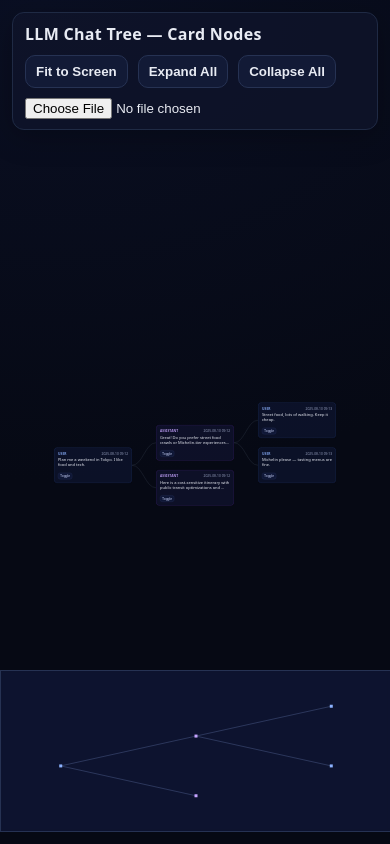
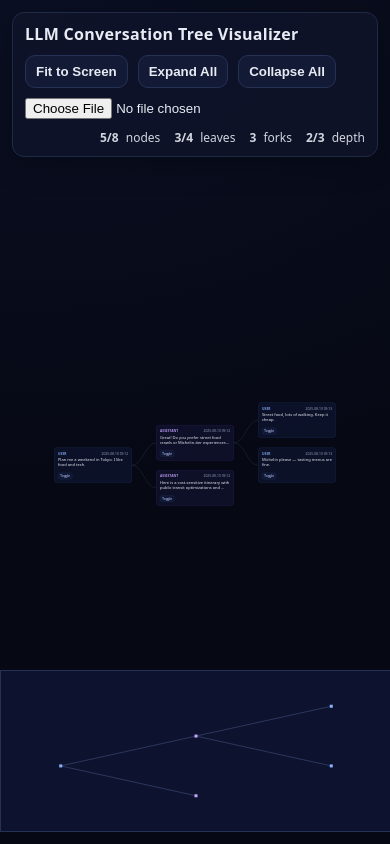
Before and after one commit to ganyuke/conversation-tree-visualizer, a plain HTML site: page index.html in a window 390 px wide. Drawn offline with nearby package versions, Linux system fonts and the light colour scheme.

Commit message:
feat: add stats

```diff
--- a/common.css
+++ b/common.css
@@ -201,3 +201,31 @@
     stroke-width: 1.5;
     vector-effect: non-scaling-stroke;
 }
+
+header {
+    display: flex;
+    align-items: center;
+    gap: 10px;
+}
+
+.header-spacer {
+    flex: 1 1 auto;
+}
+
+/* pushes stats to the right */
+.header-stats {
+    margin-left: auto;
+    display: flex;
+    gap: 14px;
+    align-items: baseline;
+    font-size: 12px;
+    opacity: 0.9;
+    white-space: nowrap;
+    flex-wrap: wrap;
+}
+
+.header-stats b {
+    font-variant-numeric: tabular-nums;
+    font-weight: 700;
+    margin-right: 4px;
+}
--- a/index.html
+++ b/index.html
@@ -4,63 +4,32 @@
 <head>
   <meta charset="UTF-8" />
   <meta name="viewport" content="width=device-width, initial-scale=1" />
-  <title>LLM Chat Tree — Card Nodes (D3.js)</title>
-  <script src="https://d3js.org/d3.v7.min.js"></script>
+  <title>LLM Conversation Tree Visualizer</title>
   <link rel="stylesheet" type="text/css" href="./common.css">
 </head>
 
 <body>
-  <!--
-    HOW TO USE
-    1) Save this file and open it in a browser.
-    2) Replace the `data` constant below with your own conversation tree.
-       Structure: { speaker: 'user' | 'assistant', text: '...', timestamp?: '...', children?: [ ... ] }
-    3) Click any card to expand/collapse that branch. Use the buttons to Fit, Expand All, Collapse All.
-
-    TIP: If you want deeper customization or React, port this to react-d3-tree and replace nodeRenderer.
-  -->
-
   <header>
-    <div class="title">LLM Chat Tree — Card Nodes</div>
+    <div class="title">LLM Conversation Tree Visualizer</div>
     <button id="fit">Fit to Screen</button>
     <button id="expand">Expand All</button>
     <button id="collapse">Collapse All</button>
     <input id="convfile" type="file" accept=".json" />
+    <div class="header-spacer"></div>
+    <div id="header-stats" class="header-stats" aria-live="polite">
+      <span title="Visible / Total nodes"><b id="stat-nodes">0/0</b> nodes</span>
+      <span title="Visible / Total leaves"><b id="stat-leaves">0/0</b> leaves</span>
+      <span title="Forking nodes (degree > 1)"><b id="stat-forks">0</b> forks</span>
+      <span title="Visible / All max depth"><b id="stat-depth">0/0</b> depth</span>
+    </div>
   </header>
   <div id="minimap"></div>
 
   <div id="chart"></div>
   <script src="./d3.js"></script>
-  <script>
-    const NODE_W = 260;   // card width in px (keep in sync with CSS)
-    const NODE_H = 120;   // virtual height used for layout spacing
-    const NODE_H_GAP = 30; // extra space between siblings
-    const H_GAP = 80;    // horizontal gap between columns
-    const V_GAP = 36;    // vertical gap within column (link curvature)
-
-    const chartEl = document.getElementById('chart');
-    const width = chartEl.clientWidth || window.innerWidth;
-    const height = chartEl.clientHeight || (window.innerHeight - 64);
-
-    const svg = d3.select('#chart').append('svg')
-      .attr('width', width)
-      .attr('height', height)
-      .attr('viewBox', [0, 0, width, height])
-      .style('display', 'block');
-
-    const g = svg.append('g'); // zoom/pan container
-
-    const zoom = d3.zoom()
-      .scaleExtent([0.3, 2.5])
-      .on('zoom.main', (event) => {
-        g.attr('transform', event.transform);
-        minimap.syncViewbox(); // keep minimap viewport in sync
-      });
-
-    svg.call(zoom);
-
-  </script>
+  <script src="./setup.js"></script>
   <script src="./minimap.js"></script>
+  <script src="./stats.js"></script>
   <script src="./tree.js"></script>
   <script src="./importer.js"></script>
 </body>
--- a/minimap.js
+++ b/minimap.js
@@ -1,15 +1,3 @@
-/** Compute layout extents from node positions (x = vertical, y = horizontal) */
-function layoutExtents() {
-    const nodes = root.descendants();
-    const minX = d3.min(nodes, d => d.x - NODE_H / 2);
-    const maxX = d3.max(nodes, d => d.x + NODE_H / 2);
-    const minY = d3.min(nodes, d => d.y - NODE_W / 2);
-    const maxY = d3.max(nodes, d => d.y + NODE_W / 2);
-    let w = (maxY - minY) || NODE_W;
-    let h = (maxX - minX) || NODE_H;
-    return { minX, maxX, minY, maxY, w, h };
-}
-
 /** Minimap module */
 function createMinimap({
     container = '#minimap',
@@ -135,11 +123,4 @@ function createMinimap({
 // ==== Instantiate the minimap and hook lifecycle points ====
 const minimap = createMinimap({ container: '#minimap', height: 160, pad: 8, svg, g, zoom });
 
-// After any update(root) / expand / collapse / fitToScreen:
-setTimeout(() => minimap.rebuild(), 420);
-
-// Keep it responsive:
-window.addEventListener('resize', () => {
-    // (your existing main SVG resize code here)
-    minimap.resize();
-});
+subscribeToResize(minimap.resize)
--- /dev/null
+++ b/setup.js
@@ -0,0 +1,127 @@
+/** CONFIG */
+const NODE_W = 260;   // card width in px (keep in sync with CSS)
+const NODE_H = 120;   // virtual height used for layout spacing
+const NODE_H_GAP = 30; // extra space between siblings
+const H_GAP = 80;    // horizontal gap between columns
+const V_GAP = 36;    // vertical gap within column (link curvature)
+
+/** SAMPLE DATA */
+const data = {
+    speaker: 'user',
+    text: 'Plan me a weekend in Tokyo. I like food and tech.',
+    timestamp: '2025-08-10 09:12',
+    children: [
+        {
+            speaker: 'assistant',
+            text: 'Great! Do you prefer street food crawls or Michelin-tier experiences? I can also weave in Akihabara and TeamLab.',
+            timestamp: '2025-08-10 09:12',
+            children: [
+                {
+                    speaker: 'user',
+                    text: 'Street food, lots of walking. Keep it cheap.',
+                    timestamp: '2025-08-10 09:13',
+                    children: [
+                        {
+                            speaker: 'assistant',
+                            text: 'Copy! Here are three sample routes for day 1 with yakitori alleys, ramen counters, and a retro arcade stop.',
+                            timestamp: '2025-08-10 09:13'
+                        },
+                        {
+                            speaker: 'assistant',
+                            text: 'Alt plan: Tsukiji outer market early, Asakusa snack crawl, Ueno park stroll, and Akihabara retro. (Click to expand for details...)',
+                            timestamp: '2025-08-10 09:14'
+                        }
+                    ]
+                },
+                {
+                    speaker: 'user',
+                    text: 'Michelin please — tasting menus are fine.',
+                    timestamp: '2025-08-10 09:13',
+                    children: [
+                        {
+                            speaker: 'assistant',
+                            text: 'Understood. I can propose 2× tasting menus and a coffee omakase, with exhibit/bookstore stops between.',
+                            timestamp: '2025-08-10 09:14'
+                        }
+                    ]
+                }
+            ]
+        },
+        {
+            speaker: 'assistant',
+            text: 'Here is a cost-sensitive itinerary with public transit optimizations and some gadget stops.',
+            timestamp: '2025-08-10 09:12'
+        }
+    ]
+};
+
+/** UTILS */
+/** Compute layout extents from node positions (x = vertical, y = horizontal) */
+function layoutExtents() {
+    const nodes = root.descendants();
+    const minX = d3.min(nodes, d => d.x - NODE_H / 2);
+    const maxX = d3.max(nodes, d => d.x + NODE_H / 2);
+    const minY = d3.min(nodes, d => d.y - NODE_W / 2);
+    const maxY = d3.max(nodes, d => d.y + NODE_W / 2);
+    let w = (maxY - minY) || NODE_W;
+    let h = (maxX - minX) || NODE_H;
+    return { minX, maxX, minY, maxY, w, h };
+}
+
+// Collapse helper: collapse all children recursively
+function collapse(d) {
+    if (d.children) {
+        d._children = d.children;
+        d._children.forEach(collapse);
+        d.children = null;
+    }
+}
+
+/** SETUP */
+const chartEl = document.getElementById('chart');
+const width = chartEl.clientWidth || window.innerWidth;
+const height = chartEl.clientHeight || (window.innerHeight - 64);
+
+const svg = d3.select('#chart').append('svg')
+    .attr('width', width)
+    .attr('height', height)
+    .attr('viewBox', [0, 0, width, height])
+    .style('display', 'block');
+
+const g = svg.append('g'); // zoom/pan container
+
+const zoom = d3.zoom()
+    .scaleExtent([0.3, 2.5])
+    .on('zoom.main', (event) => {
+        g.attr('transform', event.transform);
+        minimap.syncViewbox(); // keep minimap viewport in sync
+    });
+
+svg.call(zoom);
+
+let root;
+
+function buildRoot(data) {
+    const root = d3.hierarchy(data);
+    // Start with first level expanded for a nice initial view
+    root.x0 = height / 2;
+    root.y0 = 40;
+    root.each(d => { d.id = crypto.randomUUID ? crypto.randomUUID() : Math.random().toString(36).slice(2) });
+    root.children && root.children.forEach(c => {
+        // keep first child expanded, collapse deeper levels by default
+        c.children && c.children.forEach(grand => grand && collapse(grand));
+    });
+    return root;
+}
+
+const resizeSubscribers = [];
+
+function subscribeToResize(func) {
+    resizeSubscribers.push(func);
+}
+
+window.addEventListener('resize', () => {
+    for (const func of resizeSubscribers) {
+        func();
+    }
+});
--- /dev/null
+++ b/stats.js
@@ -0,0 +1,53 @@
+const updateStats = (() => {
+    function countAllNodes(d) {
+        let n = 1;
+        (d.children || []).forEach(c => n += countAllNodes(c));
+        (d._children || []).forEach(c => n += countAllNodes(c));
+        return n;
+    }
+
+    function countAllLeaves(d) {
+        const kids = (d.children || []).concat(d._children || []);
+        if (kids.length === 0) return 1;
+        return kids.reduce((acc, c) => acc + countAllLeaves(c), 0);
+    }
+
+    function maxDepthAll(d) {
+        const kids = (d.children || []).concat(d._children || []);
+        if (kids.length === 0) return 0;
+        return 1 + Math.max(...kids.map(maxDepthAll));
+    }
+
+    function countForksAll(d) {
+        const deg = (d.children?.length || 0) + (d._children?.length || 0);
+        const here = deg > 1 ? 1 : 0;
+        let sum = here;
+        (d.children || []).forEach(c => sum += countForksAll(c));
+        (d._children || []).forEach(c => sum += countForksAll(c));
+        return sum;
+    }
+
+    function computeStats(root) {
+        // Visible = nodes currently in the laid-out hierarchy (children only)
+        const visibleNodes = root.descendants();
+        const visibleLeaves = visibleNodes.filter(n => !n.children).length;
+        const depthVisible = visibleNodes.length ? d3.max(visibleNodes, n => n.depth) : 0;
+
+        // Totals include collapsed nodes (_children)
+        const totalNodes = countAllNodes(root);
+        const totalLeaves = countAllLeaves(root);
+        const depthAll = maxDepthAll(root);
+        const forks = countForksAll(root);
+
+        return { visibleNodes: visibleNodes.length, visibleLeaves, totalNodes, totalLeaves, depthVisible, depthAll, forks };
+    }
+
+    return function updateStats(root) {
+        const s = computeStats(root);
+        const set = (id, val) => { const el = document.getElementById(id); if (el) el.textContent = val; };
+        set('stat-nodes', `${s.visibleNodes}/${s.totalNodes}`);
+        set('stat-leaves', `${s.visibleLeaves}/${s.totalLeaves}`);
+        set('stat-forks', `${s.forks}`);
+        set('stat-depth', `${s.depthVisible}/${s.depthAll}`);
+    };
+})();
--- a/tree.js
+++ b/tree.js
@@ -1,93 +1,16 @@
-// ======== SAMPLE DATA (Replace with your own) ========
-const data = {
-    speaker: 'user',
-    text: 'Plan me a weekend in Tokyo. I like food and tech.',
-    timestamp: '2025-08-10 09:12',
-    children: [
-        {
-            speaker: 'assistant',
-            text: 'Great! Do you prefer street food crawls or Michelin-tier experiences? I can also weave in Akihabara and TeamLab.',
-            timestamp: '2025-08-10 09:12',
-            children: [
-                {
-                    speaker: 'user',
-                    text: 'Street food, lots of walking. Keep it cheap.',
-                    timestamp: '2025-08-10 09:13',
-                    children: [
-                        {
-                            speaker: 'assistant',
-                            text: 'Copy! Here are three sample routes for day 1 with yakitori alleys, ramen counters, and a retro arcade stop.',
-                            timestamp: '2025-08-10 09:13'
-                        },
-                        {
-                            speaker: 'assistant',
-                            text: 'Alt plan: Tsukiji outer market early, Asakusa snack crawl, Ueno park stroll, and Akihabara retro. (Click to expand for details...)',
-                            timestamp: '2025-08-10 09:14'
-                        }
-                    ]
-                },
-                {
-                    speaker: 'user',
-                    text: 'Michelin please — tasting menus are fine.',
-                    timestamp: '2025-08-10 09:13',
-                    children: [
-                        {
-                            speaker: 'assistant',
-                            text: 'Understood. I can propose 2× tasting menus and a coffee omakase, with exhibit/bookstore stops between.',
-                            timestamp: '2025-08-10 09:14'
-                        }
-                    ]
-                }
-            ]
-        },
-        {
-            speaker: 'assistant',
-            text: 'Here is a cost-sensitive itinerary with public transit optimizations and some gadget stops.',
-            timestamp: '2025-08-10 09:12'
-        }
-    ]
-};
+const updateTree = (() => {
+    const tree = d3.tree().nodeSize([NODE_H + NODE_H_GAP, NODE_W + H_GAP]);
 
-// Collapse helper: collapse all children recursively
-function collapse(d) {
-    if (d.children) {
-        d._children = d.children;
-        d._children.forEach(collapse);
-        d.children = null;
-    }
+    function diagonal(s, d) {
+        // Smooth horizontal edge
+        const path = `M ${s.y + NODE_W / 2} ${s.x}
+                        C ${s.y + NODE_W / 2 + V_GAP} ${s.x},
+                        ${d.y - NODE_W / 2 - V_GAP} ${d.x},
+                        ${d.y - NODE_W / 2} ${d.x}`;
+        return path;
     }
 
-function buildRoot(data) {
-    const root = d3.hierarchy(data);
-    // Start with first level expanded for a nice initial view
-    root.x0 = height / 2;
-    root.y0 = 40;
-    root.each(d => { d.id = crypto.randomUUID ? crypto.randomUUID() : Math.random().toString(36).slice(2) });
-    root.children && root.children.forEach(c => {
-        // keep first child expanded, collapse deeper levels by default
-        c.children && c.children.forEach(grand => grand && collapse(grand));
-    });
-    return root;
-}
-
-const tree = d3.tree().nodeSize([NODE_H + NODE_H_GAP, NODE_W + H_GAP]);
-
-
-let root;
-
-function setRoot(data) {
-    root = buildRoot(data);
-    // First render
-    update(root);
-    // Slight delay to allow layout, then fit
-    setTimeout(() => {
-        fitToScreen(60);
-    }, 50);
-}
-
-setRoot(data);
-
-function update(source) {
+    return function update(source) {
         // Compute new tree layout
         const nodes = root.descendants();
         const links = root.links();
@@ -177,6 +100,7 @@ function update(source) {
             .attr('transform', d => `translate(${d.y},${d.x})`);
 
         // EXIT
+        // var isunused but the exit call is needed
         const nodeExit = node.exit().transition().duration(300)
             .attr('transform', d => `translate(${source.y},${source.x})`)
             .remove();
@@ -185,42 +109,9 @@ function update(source) {
         nodes.forEach(d => { d.x0 = d.x; d.y0 = d.y; });
 
         minimap.rebuild();
+        updateStats(root);
     }
-
-function diagonal(s, d) {
-    // Smooth horizontal edge
-    const path = `M ${s.y + NODE_W / 2} ${s.x}
-                    C ${s.y + NODE_W / 2 + V_GAP} ${s.x},
-                      ${d.y - NODE_W / 2 - V_GAP} ${d.x},
-                      ${d.y - NODE_W / 2} ${d.x}`;
-    return path;
-}
-
-// Buttons
-document.getElementById('fit').addEventListener('click', () => fitToScreen());
-document.getElementById('expand').addEventListener('click', () => {
-    root.each(d => { if (d._children) { d.children = d._children; d._children = null; } });
-    update(root);
-    setTimeout(() => fitToScreen(60), 410);
-});
-
-function layoutExtents() {
-    const nodes = root.descendants();
-    // account for the visual card footprint
-    const minX = d3.min(nodes, d => d.x - NODE_H / 2);
-    const maxX = d3.max(nodes, d => d.x + NODE_H / 2);
-    const minY = d3.min(nodes, d => d.y - NODE_W / 2);
-    const maxY = d3.max(nodes, d => d.y + NODE_W / 2);
-
-    let w = (maxY - minY);
-    let h = (maxX - minX);
-
-    // Guard against degenerate 0/NaN extents (e.g., only root visible)
-    if (!isFinite(w) || w < 1) w = NODE_W;
-    if (!isFinite(h) || h < 1) h = NODE_H;
-
-    return { minX, maxX, minY, maxY, w, h };
-}
+})();
 
 function fitToScreen(pad = 40) {
     const { minX, maxX, minY, maxY, w, h } = layoutExtents();
@@ -245,6 +136,13 @@ function fitToScreen(pad = 40) {
         .call(zoom.transform, d3.zoomIdentity.translate(tx, ty).scale(scale));
 }
 
+document.getElementById('fit').addEventListener('click', () => fitToScreen());
+document.getElementById('expand').addEventListener('click', () => {
+    root.each(d => { if (d._children) { d.children = d._children; d._children = null; } });
+    updateTree(root);
+    setTimeout(() => fitToScreen(60), 410);
+});
+
 document.getElementById('collapse').addEventListener('click', () => {
     // Collapse ALL nodes under the root, including the first visible level
     const kids = root.children;
@@ -262,14 +160,25 @@ document.getElementById('collapse').addEventListener('click', () => {
         root.children = null;
     }
 
-    update(root);
+    updateTree(root);
     setTimeout(() => fitToScreen(60), 410);
 });
 
-// Handle resize
-window.addEventListener('resize', () => {
+subscribeToResize(() => {
     const w = chartEl.clientWidth || window.innerWidth;
     const h = chartEl.clientHeight || (window.innerHeight - 64);
     svg.attr('width', w).attr('height', h).attr('viewBox', [0, 0, w, h]);
     fitToScreen(60);
-});
+})
+
+function setRoot(data) {
+    root = buildRoot(data);
+    // First render
+    updateTree(root);
+    // Slight delay to allow layout, then fit
+    setTimeout(() => {
+        fitToScreen(60);
+    }, 50);
+}
+
+setRoot(data);
```
Lines whose indentation alone changed are shown as unchanged.
